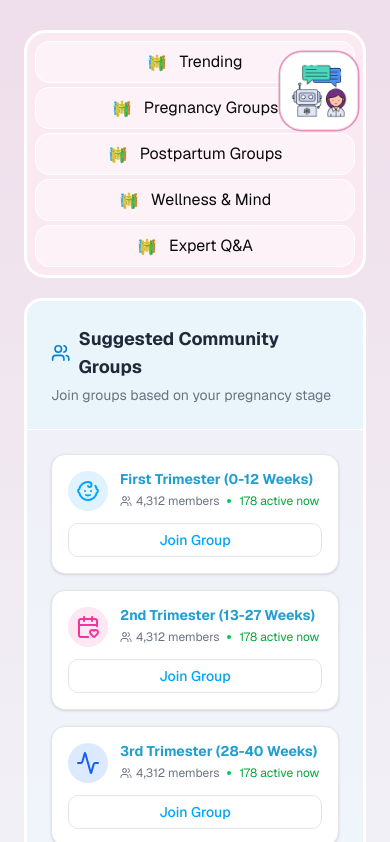
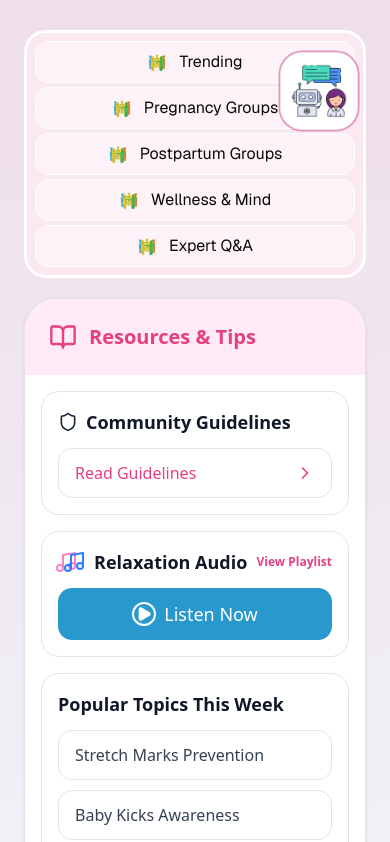
Before and after one commit to ashimsarkar1512/mamabot-frontend, a Next.js app: page /user-dashboard/community in a window 390 px wide. Shown: the part 658-1500 px from the top of the page. Built offline with nearby package versions, Linux system fonts and the light colour scheme.

Commit message:
Fixed responsiveness issue

```diff
--- a/app/(userDashboard)/user-dashboard/community/page.tsx
+++ b/app/(userDashboard)/user-dashboard/community/page.tsx
@@ -115,7 +115,7 @@ const CommunityPage = () => {
           </div>
         ))}
       </div>
-      <div className="flex flex-col md:flex-row justify-between gap-4">
+      <div className="flex flex-col-reverse xl:flex-row justify-between gap-4">
         <div className="grow">
           <div className="w-full mx-auto">
             {/* Top Widget */}
--- a/components/User/userCommunity/SuggestedGroups.tsx
+++ b/components/User/userCommunity/SuggestedGroups.tsx
@@ -43,7 +43,7 @@ const SuggestedGroups = () => {
         </p>
       </div>
 
-      <div className="grid grid-cols-1 md:grid-cols-3 gap-4 p-6">
+      <div className="grid grid-cols-1 xl:grid-cols-3 gap-4 p-6">
         {MOCK_GROUPS.map((group) => (
           <div
             key={group.id}
```
